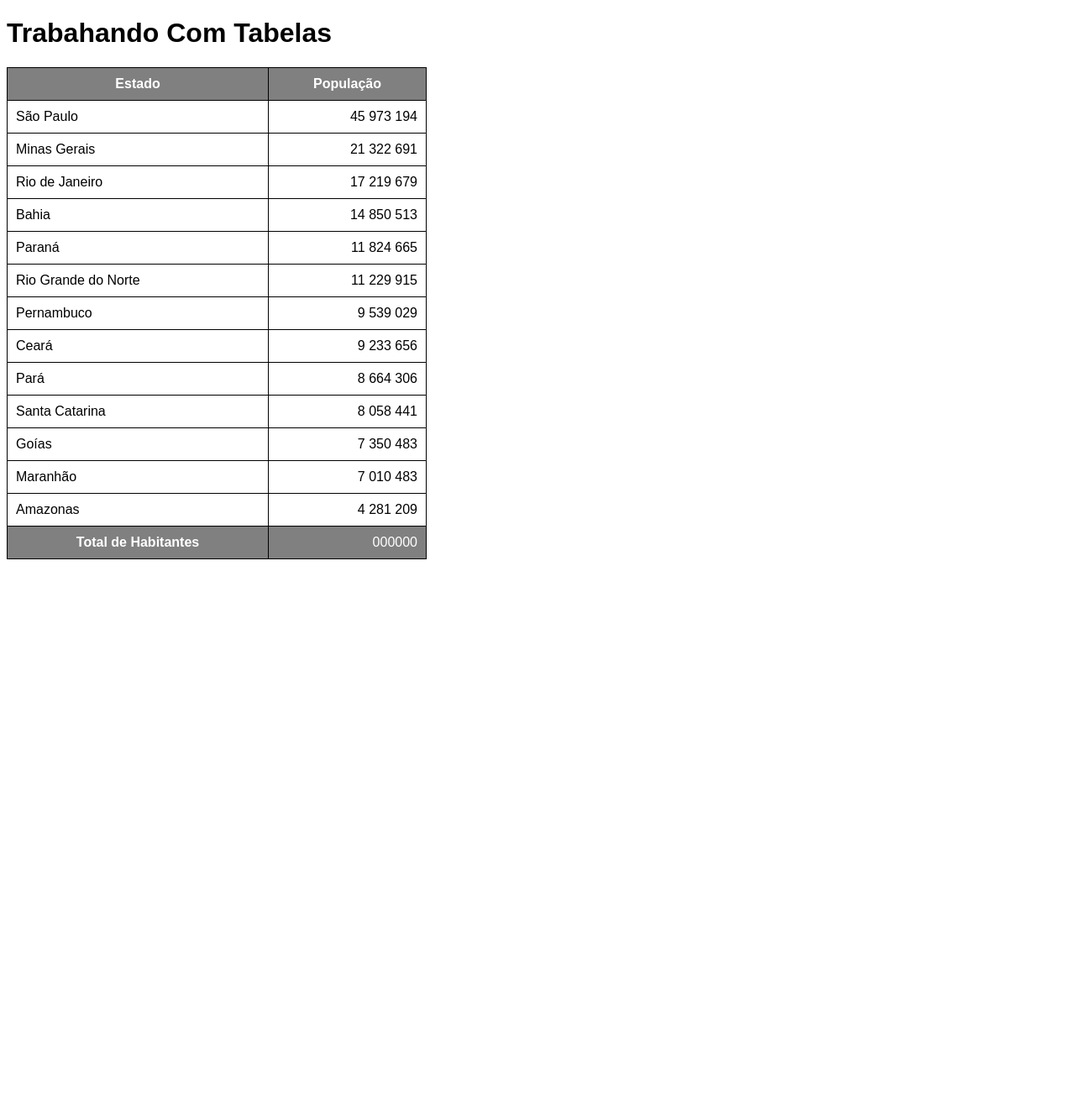
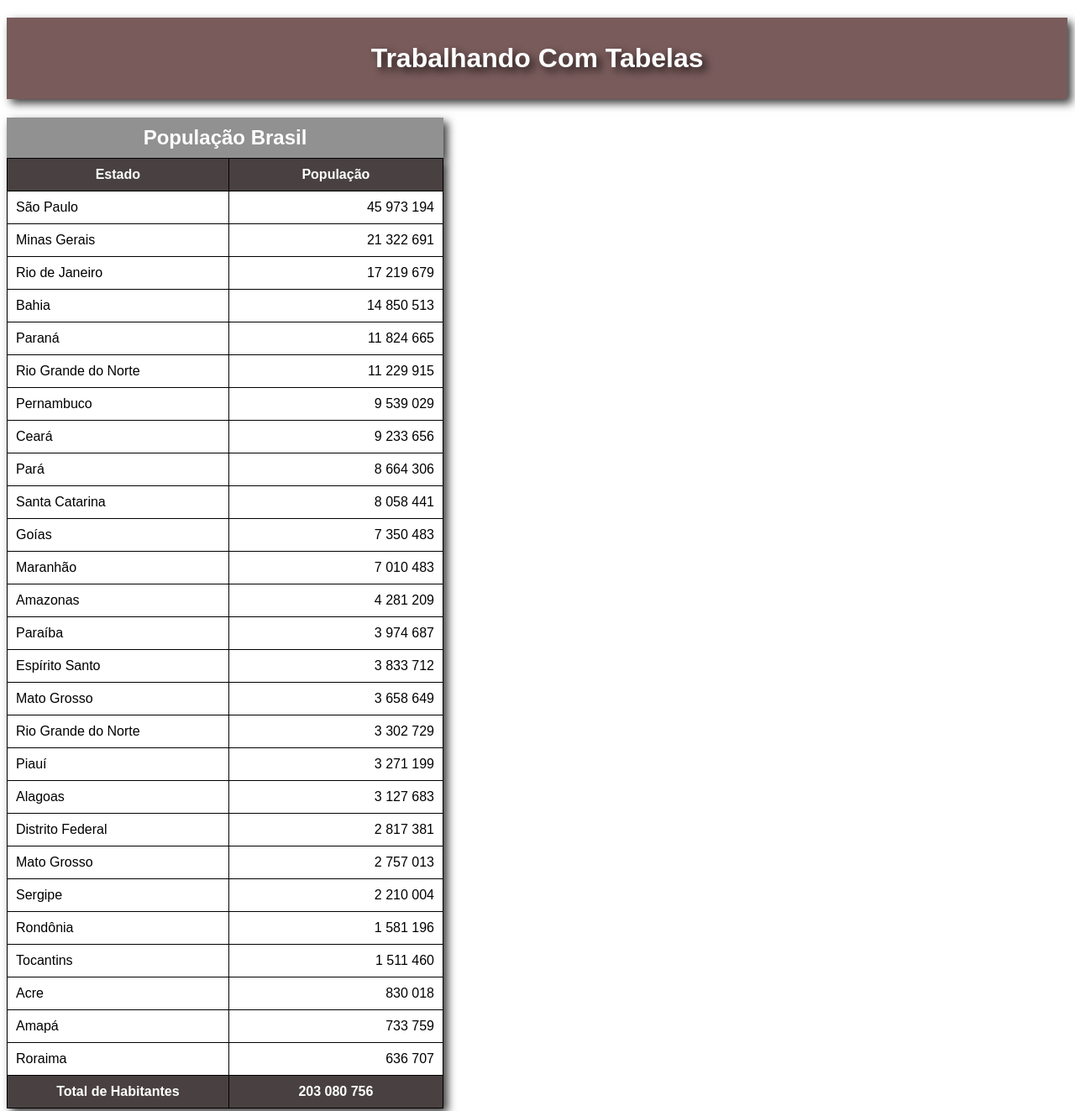
Before and after one commit to AllanAmorym/Aula-HTML5-CSS3, a plain HTML site: page Aula - CSS/ex007/tabela002.html in a window 1280 px wide. Shown: the top 1323 px of the page at 84% size. Before the commit the page ends 800 px from the top, so only its background shows below. Drawn offline with Linux system fonts and the light colour scheme.

Commit message:
terminei a segunda tabela

```diff
--- a/Aula - CSS/ex007/tabela002.html
+++ b/Aula - CSS/ex007/tabela002.html
@@ -5,12 +5,26 @@
     <meta name="viewport" content="width=device-width, initial-scale=1.0">
     <title>Trabalhando com tabelas</title>
     <style>
+        *{
+            width: 94vw;
+        }
         body{
             font-family: Arial, Helvetica, sans-serif;
         }
-        table{
+        h1{
+            text-align: center;
+            background-color: rgb(121, 91, 91);
+            padding: 30px;
+            width: 94vw;
+            color: white;
+            box-shadow: 5px 5px 10px rgba(0, 0, 0, 0.774);
+            text-shadow: 5px 5px 10px rgba(0, 0, 0, 0.774);
+        }
+        table, caption{
             width: 500px;
             border-collapse: collapse;
+            box-shadow: 5px 5px 10px rgba(0, 0, 0, 0.774);
+
         }
         thead{
             background-color: grey;
@@ -21,18 +35,33 @@
             padding: 10px;
         }
         thead, tfoot{
-            background-color: gray;
+            background-color: rgb(73, 65, 65);
             color: white;
+            font-weight: bold
+
         }
 
         td.num{
             text-align: right;
+            width: 80px;
+        }
+        caption{
+            background-color: rgb(145, 145, 145);
+            font-weight: bolder;
+            font-size: 1.5em;
+            color: white;
+            padding: 10px;
+        }
+        .total{
+            text-align: center;
+            width: 90px;
         }
     </style>
 </head>
 <body>
-    <h1>Trabahando Com Tabelas</h1>
+    <h1>Trabalhando Com Tabelas</h1>
     <table>
+        <caption>População Brasil</caption>
         <thead>
             <tr>
                 <th>Estado</th>
@@ -92,10 +121,66 @@
                 <td>Amazonas</td>
                 <td class="num">4 281 209</td>
             </tr>
+            <tr>
+                <td>Paraíba</td>
+                <td class="num">3 974 687</td>
+            </tr>
+            <tr>
+                <td>Espírito Santo</td>
+                <td class="num">3 833 712</td>
+            </tr>
+            <tr>
+                <td>Mato Grosso</td>
+                <td class="num">3 658 649</td>
+            </tr>
+            <tr>
+                <td>Rio Grande do Norte</td>
+                <td class="num">3 302 729</td>
+            </tr>
+            <tr>
+                <td>Piauí</td>
+                <td class="num">3 271 199</td>
+            </tr>
+            <tr>
+                <td>Alagoas</td>
+                <td class="num">3 127 683</td>
+            </tr>
+            <tr>
+                <td>Distrito Federal</td>
+                <td class="num">2 817 381</td>
+            </tr>
+            <tr>
+                <td>Mato Grosso</td>
+                <td class="num">2 757 013</td>
+            </tr>
+            <tr>
+                <td>Sergipe</td>
+                <td class="num">2 210 004</td>
+            </tr>
+            <tr>
+                <td>Rondônia</td>
+                <td class="num">1 581 196</td>
+            </tr>
+            <tr>
+                <td>Tocantins</td>
+                <td class="num">1 511 460</td>
+            </tr>
+            <tr>
+                <td>Acre</td>
+                <td class="num">830 018</td>
+            </tr>
+            <tr>
+                <td>Amapá</td>
+                <td class="num">733 759</td>
+            </tr>
+            <tr>
+                <td>Roraima</td>
+                <td class="num">636 707</td>
+            </tr>
         </tbody>
         <tfoot>
             <th>Total de Habitantes</th>
-            <td class="num">000000</td>
+            <td class="total">203 080 756</td>
         </tfoot>
     </table>
 </body>
```
